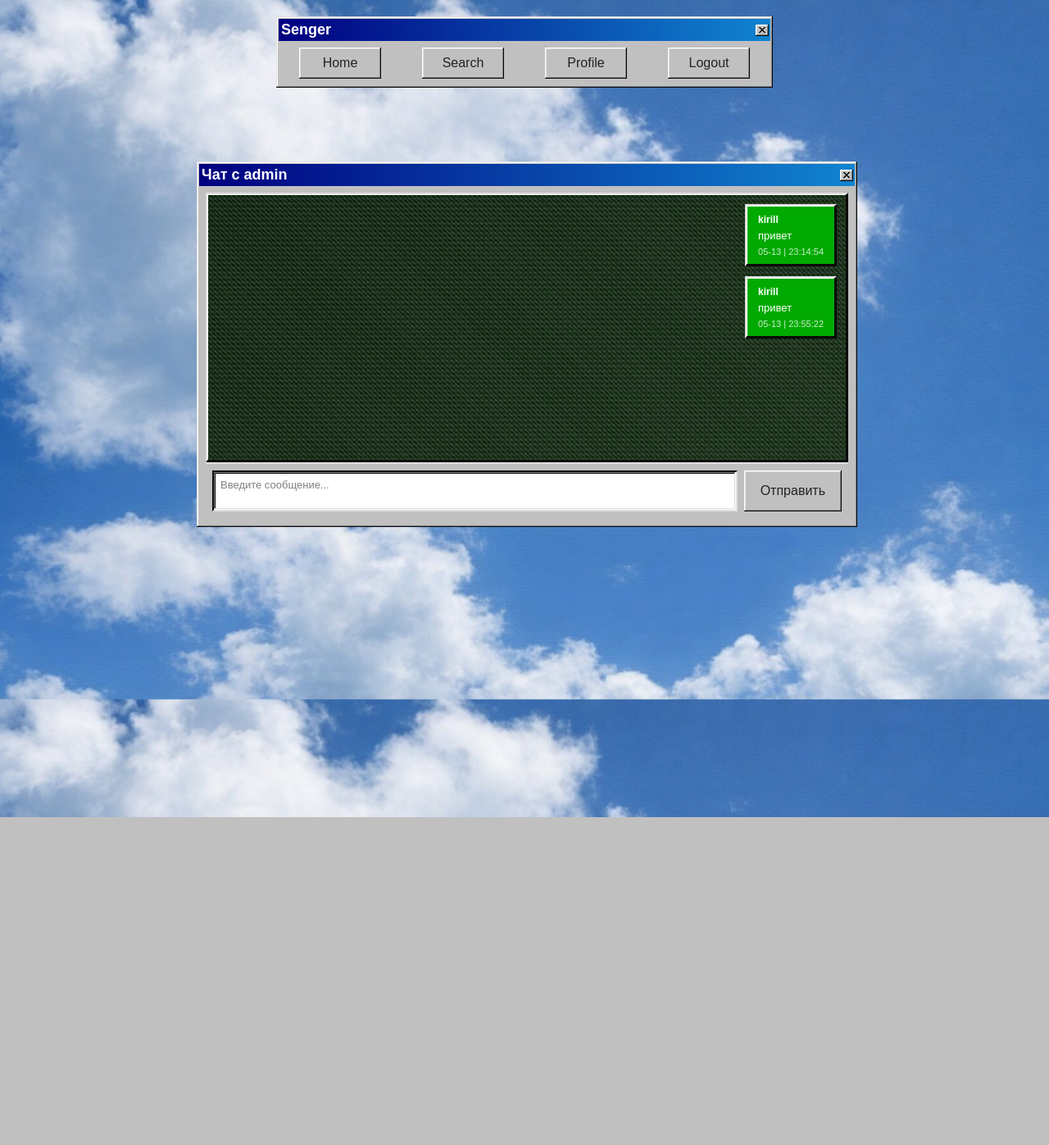
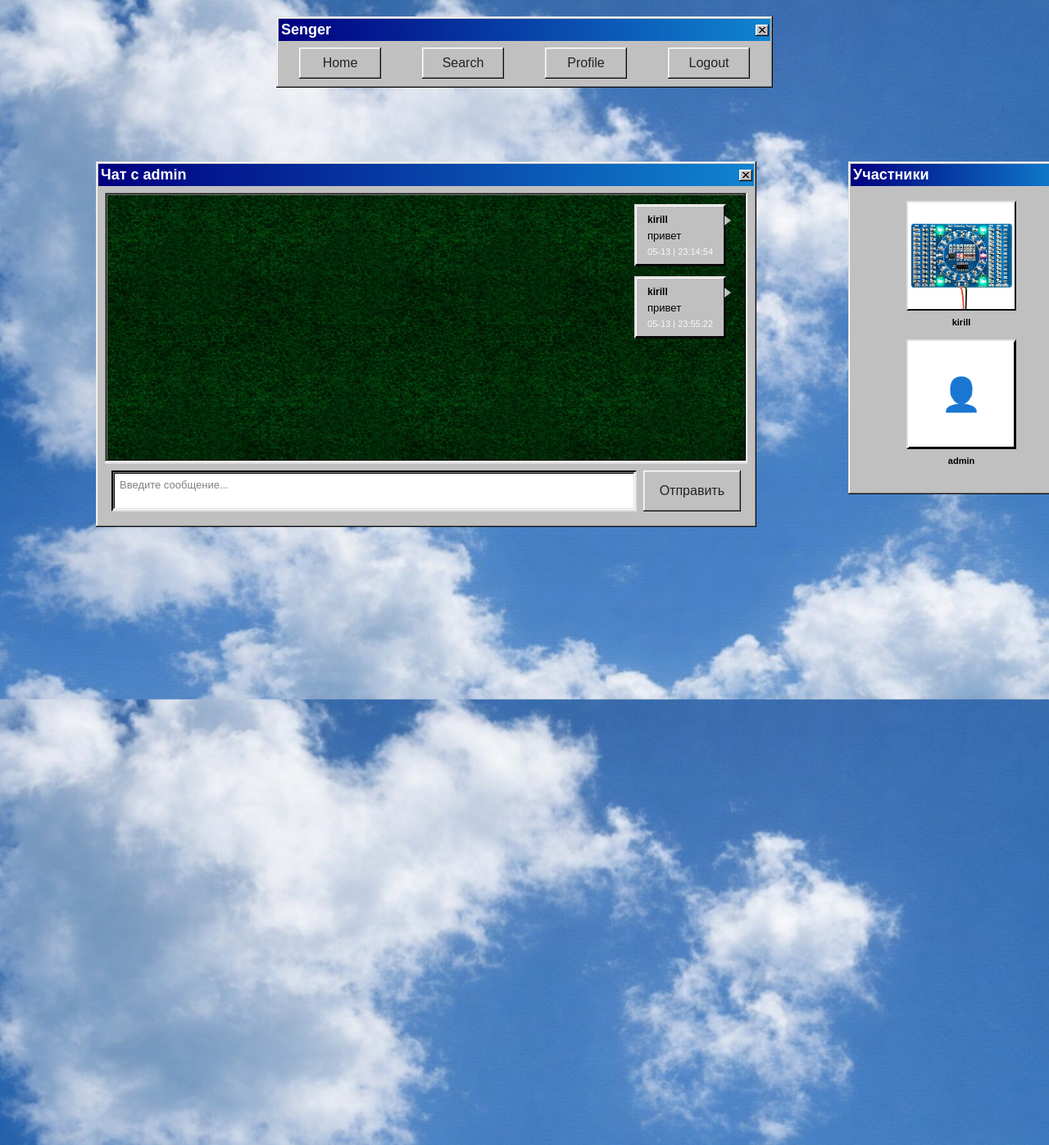
Before and after one commit to Podpivasik69/Messenger, a Flask app: a page that uses templates/old/chat.html in a window 1280 px wide. Shown: the whole page at 82% size. Before the commit the page ends 997 px from the top, so only its background shows below. Run offline with Flask 3, Linux system fonts and the light colour scheme; a user stored in the database is signed in; data comes from the database, SQL or seed files in the repository; both versions use the stored data as it was after the commit; some libraries are stand-ins or nearby versions; some web fonts are replaced.

Commit message:
сайд бар, чат

```diff
--- a/static/old/chat.css
+++ b/static/old/chat.css
@@ -1,10 +1,10 @@
 .chat-container {
     display: flex;
-    gap: 8px;
-    padding: 50px 30px 20px 30px;
-    justify-content: center;
+    gap: 15px;
+    padding: 50px 20px 20px 20px;
+    justify-content: flex-start;
     align-items: flex-start;
-    height: 100vh;
+    height: 150vh;
     overflow: hidden;
 }
 
@@ -14,7 +14,8 @@ body {
 
 .chat-main {
     flex: 1;
-    max-width: 800px;
+    min-width: 0;
+    max-width: 1000px;
 }
 
 .chat-main .window {
@@ -42,115 +43,117 @@ body {
 }
 
 
-/* Dark green chat area with ICQ-style appearance and strong noise texture */
+/* Dark green chat area with ICQ-style appearance and texture */
 .messages-list {
     flex: 1;
     overflow-y: auto;
     padding: 12px;
     margin-bottom: 0;
-    background:
-        repeating-linear-gradient(
-            0deg,
-            rgba(0, 0, 0, 0.25) 0px,
-            rgba(0, 0, 0, 0.25) 1px,
-            transparent 1px,
-            transparent 2px
-        ),
-        repeating-linear-gradient(
-            90deg,
-            rgba(0, 0, 0, 0.2) 0px,
-            rgba(0, 0, 0, 0.2) 1px,
-            transparent 1px,
-            transparent 2px
-        ),
-        repeating-linear-gradient(
-            45deg,
-            rgba(255, 255, 255, 0.12) 0px,
-            rgba(255, 255, 255, 0.12) 2px,
-            transparent 2px,
-            transparent 4px
-        ),
-        repeating-linear-gradient(
-            -45deg,
-            rgba(0, 0, 0, 0.15) 0px,
-            rgba(0, 0, 0, 0.15) 2px,
-            transparent 2px,
-            transparent 4px
-        ),
-        repeating-linear-gradient(
-            0deg,
-            rgba(255, 255, 255, 0.08) 0px,
-            rgba(255, 255, 255, 0.08) 3px,
-            transparent 3px,
-            transparent 6px
-        ),
-        repeating-linear-gradient(
-            90deg,
-            rgba(0, 0, 0, 0.12) 0px,
-            rgba(0, 0, 0, 0.12) 3px,
-            transparent 3px,
-            transparent 6px
-        ),
-        repeating-linear-gradient(
-            0deg,
-            rgba(0, 100, 0, 0.08) 0px,
-            rgba(0, 100, 0, 0.08) 4px,
-            transparent 4px,
-            transparent 8px
-        ),
-        linear-gradient(
-            135deg,
-            #0d2a0d 0%,
-            #1a3a1a 25%,
-            #0f3a0f 50%,
-            #1a3a1a 75%,
-            #0d2a0d 100%
-        );
-    background-size:
-        100% 100%,
-        100% 100%,
-        100% 100%,
-        100% 100%,
-        100% 100%,
-        100% 100%,
-        100% 100%,
-        400% 400%;
+    position: relative;
+    background: #081908 url('/static/old/1.png') repeat;
+    background-size: 200px 200px;
     border: 2px solid;
     border-color: #dfdfdf #0a0a0a #0a0a0a #dfdfdf;
     box-shadow: inset -1px -1px #0a0a0a, inset 1px 1px #ffffff;
 }
 
+.messages-list::after {
+    content: '';
+    position: absolute;
+    top: 0;
+    left: 0;
+    right: 0;
+    bottom: 0;
+    background: rgba(0, 0, 0, 0.5);
+    pointer-events: none;
+    z-index: 0;
+}
+
 .message-item {
     margin-bottom: 12px;
     display: flex;
+    position: relative;
+    z-index: 1;
+}
+
+/* Входящие сообщения - светло-серые */
+.message-incoming {
+    justify-content: flex-start;
 }
 
 .message-incoming .message-bubble {
     background: #c0c0c0;
     color: #000000;
+    border: 2px solid;
     border-color: #dfdfdf #0a0a0a #0a0a0a #dfdfdf;
     box-shadow: inset -1px -1px #0a0a0a, inset 1px 1px #ffffff;
+    position: relative;
+    margin-left: 12px;
 }
 
-.message-outgoing .message-username {
-    color: #ffffff;
+/* Хвостик для входящих сообщений - слева */
+.message-incoming .message-bubble::before {
+    content: '';
+    position: absolute;
+    left: -8px;
+    top: 12px;
+    width: 0;
+    height: 0;
+    border-style: solid;
+    border-width: 6px 8px 6px 0;
+    border-color: transparent #c0c0c0 transparent transparent;
 }
 
-.message-bubble {
-    max-width: 65%;
-    padding: 10px 14px;
-    border: 2px solid;
-    word-wrap: break-word;
-    font-size: 14px;
-    font-family: 'MS Sans Serif', Arial, sans-serif;
-}
-
-.message-username {
+.message-incoming .message-username {
+    color: #000000;
     font-weight: bold;
     font-size: 12px;
     margin-bottom: 4px;
 }
 
+/* Исходящие сообщения - светло-серые */
+.message-outgoing {
+    justify-content: flex-end;
+}
+
+.message-outgoing .message-bubble {
+    background: #c0c0c0;
+    color: #000000;
+    border: 2px solid;
+    border-color: #dfdfdf #0a0a0a #0a0a0a #dfdfdf;
+    box-shadow: inset -1px -1px #0a0a0a, inset 1px 1px #ffffff;
+    position: relative;
+    margin-right: 12px;
+}
+
+/* Хвостик для исходящих сообщений - справа */
+.message-outgoing .message-bubble::after {
+    content: '';
+    position: absolute;
+    right: -8px;
+    top: 12px;
+    width: 0;
+    height: 0;
+    border-style: solid;
+    border-width: 6px 0 6px 8px;
+    border-color: transparent transparent transparent #c0c0c0;
+}
+
+.message-outgoing .message-username {
+    color: #000000;
+    font-weight: bold;
+    font-size: 12px;
+    margin-bottom: 4px;
+}
+
+/* Основные стили облачка */
+.message-bubble {
+    max-width: 65%;
+    padding: 10px 14px;
+    word-wrap: break-word;
+    font-size: 14px;
+    font-family: 'MS Sans Serif', Arial, sans-serif;
+}
 
 .message-text {
     word-break: break-word;
@@ -160,7 +163,7 @@ body {
 
 .message-time {
     font-size: 11px;
-    opacity: 0.8;
+    opacity: 0.9;
     margin-top: 4px;
 }
 
@@ -203,61 +206,72 @@ body {
 .chat-sidebar {
     width: 200px;
     flex-shrink: 0;
-    overflow: hidden;
+    /*overflow: hidden;*/
 }
 
 .chat-sidebar .window {
-    max-height: calc(100vh - 180px);
-    overflow-y: auto;
+    width: 270px;
+    height: 400px;
+
+    /*min-height: 300px;*/
+    /*max-height: calc(100vh - 120px);*/
+    /*overflow-y: auto;*/
 }
 
-.profiles-container {
+.chat-sidebar .window-body {
+    padding: 0;
+}
+
+.participants-list {
     display: flex;
     flex-direction: column;
-    gap: 0;
-    padding: 0;
-    background: #c0c0c0;
+    gap: 15px;
+    padding: 10px;
+    align-items: center;
 }
 
-.profile-section {
+.participant-item {
     display: flex;
+    flex-direction: column;
     align-items: center;
     gap: 8px;
-    padding: 8px;
-    border-bottom: 1px solid #dfdfdf;
-    background: #c0c0c0;
+    padding: 0;
+    text-decoration: none;
+    color: #000;
     cursor: pointer;
-    transition: background-color 0.2s;
+    transition: opacity 0.2s;
 }
 
-.profile-avatar {
-    width: 50px;
-    height: 50px;
+.participant-item:hover {
+    opacity: 0.8;
+}
+
+.participant-avatar {
+    width: 130px;
+    height: 130px;
     border: 2px solid;
     border-color: #dfdfdf #0a0a0a #0a0a0a #dfdfdf;
-    background: #ffffff;
+    background: #fff;
     display: flex;
     align-items: center;
     justify-content: center;
-    font-size: 28px;
+    font-size: 40px;
     flex-shrink: 0;
+    box-shadow: inset 1px 1px #ffffff, inset -1px -1px #0a0a0a;
 }
 
-.profile-info {
-    flex: 1;
-    min-width: 0;
-    overflow-wrap: break-word;
+.participant-avatar img {
+    width: 100%;
+    height: 100%;
+    object-fit: cover;
 }
 
-.profile-name {
+.participant-name {
+    font-size: 11px;
     font-weight: bold;
-    font-size: 10px;
+    text-align: center;
+    color: #000;
+    max-width: 90px;
     word-break: break-word;
-    margin-bottom: 4px;
+    font-family: 'MS Sans Serif', Arial, sans-serif;
 }
-
-
-.profile-status {
-    font-size: 9px;
-    opacity: 0.7;
-}
--- a/templates/old/chat.html
+++ b/templates/old/chat.html
@@ -2,6 +2,7 @@
 {% block content %}
 
 <link rel="stylesheet" href="{{ url_for('static', filename='old/chat.css') }}">
+<link rel="stylesheet" href="{{ url_for('static', filename='old/98.css') }}">
 
 <div class="chat-container">
     <div class="chat-main">
@@ -39,35 +40,41 @@
         </div>
     </div>
 
-    <!--    <div class="chat-sidebar">-->
-    <!--        <div class="window">-->
-    <!--            <div class="title-bar">-->
-    <!--                <div class="title-bar-text">Участники</div>-->
-    <!--                <div class="title-bar-controls">-->
-    <!--                    <button aria-label="Close"></button>-->
-    <!--                </div>-->
-    <!--            </div>-->
-
-    <!--            <div class="window-body" style="padding: 0;">-->
-    <!--                <div class="profiles-container">-->
-    <!--                    <div class="profile-section">-->
-    <!--                        <div class="profile-avatar">👤</div>-->
-    <!--                        <div class="profile-info">-->
-    <!--                            <div class="profile-name">{{ current_user.username }}</div>-->
-    <!--                            <div class="profile-status">Online</div>-->
-    <!--                        </div>-->
-    <!--                    </div>-->
-    <!--                    <div class="profile-section">-->
-    <!--                        <div class="profile-avatar">👤</div>-->
-    <!--                        <div class="profile-info">-->
-    <!--                            <div class="profile-name">{{ user.username }}</div>-->
-    <!--                            <div class="profile-status">Online</div>-->
-    <!--                        </div>-->
-    <!--                    </div>-->
-    <!--                </div>-->
-    <!--            </div>-->
-    <!--        </div>-->
-    <!--    </div>-->
+    <div class="chat-sidebar">
+        <div class="window">
+            <div class="title-bar">
+                <div class="title-bar-text">Участники</div>
+                <div class="title-bar-controls">
+                    <button aria-label="Close"></button>
+                </div>
+            </div>
+            <div class="window-body">
+                <div class="participants-list">
+                    <a href="{{ url_for('profile', username=current_user.username) }}" class="participant-item">
+                        <div class="participant-avatar">
+                            {% if current_user.avatar %}
+                            <img src="{{ url_for('static', filename=current_user.avatar) }}"
+                                 alt="{{ current_user.username }}">
+                            {% else %}
+                            👤
+                            {% endif %}
+                        </div>
+                        <div class="participant-name">{{ current_user.username }}</div>
+                    </a>
+                    <a href="{{ url_for('profile', username=user.username) }}" class="participant-item">
+                        <div class="participant-avatar">
+                            {% if user.avatar %}
+                            <img src="{{ url_for('static', filename=user.avatar) }}" alt="{{ user.username }}">
+                            {% else %}
+                            👤
+                            {% endif %}
+                        </div>
+                        <div class="participant-name">{{ user.username }}</div>
+                    </a>
+                </div>
+            </div>
+        </div>
+    </div>
 </div>
 
 <script src="https://cdn.socket.io/4.5.0/socket.io.min.js"></script>
```
Also changed, not shown: static/old/profile.css (+7 -2 lines), db/profiles.db, static/old/1.png (added), static/old/noise.jpg (added), static/old/noise_2.jpg (added).
